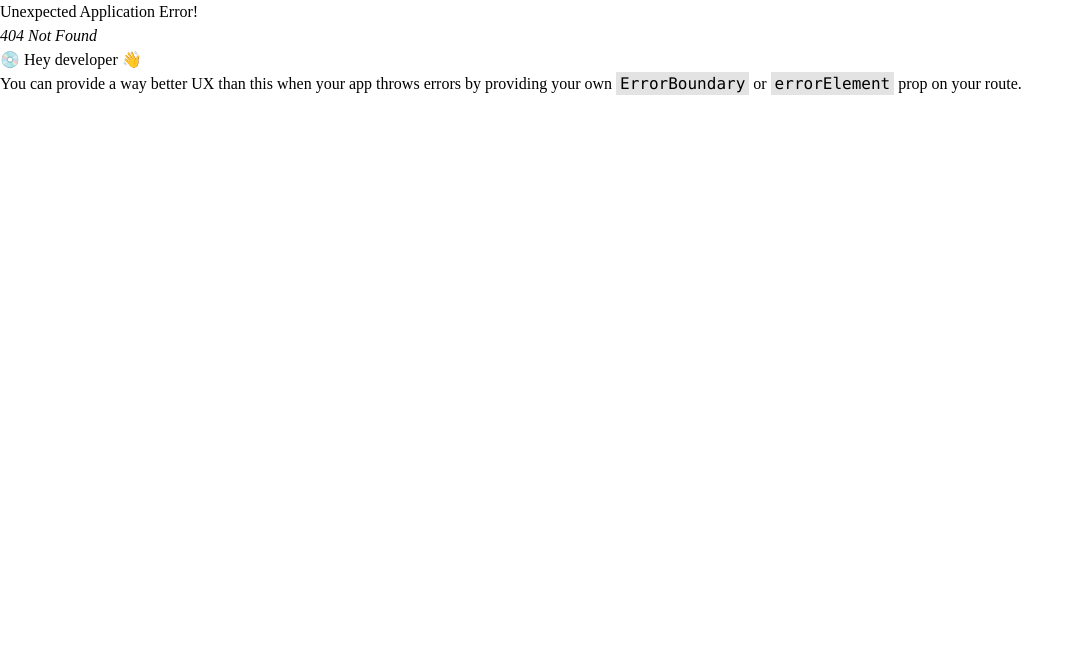
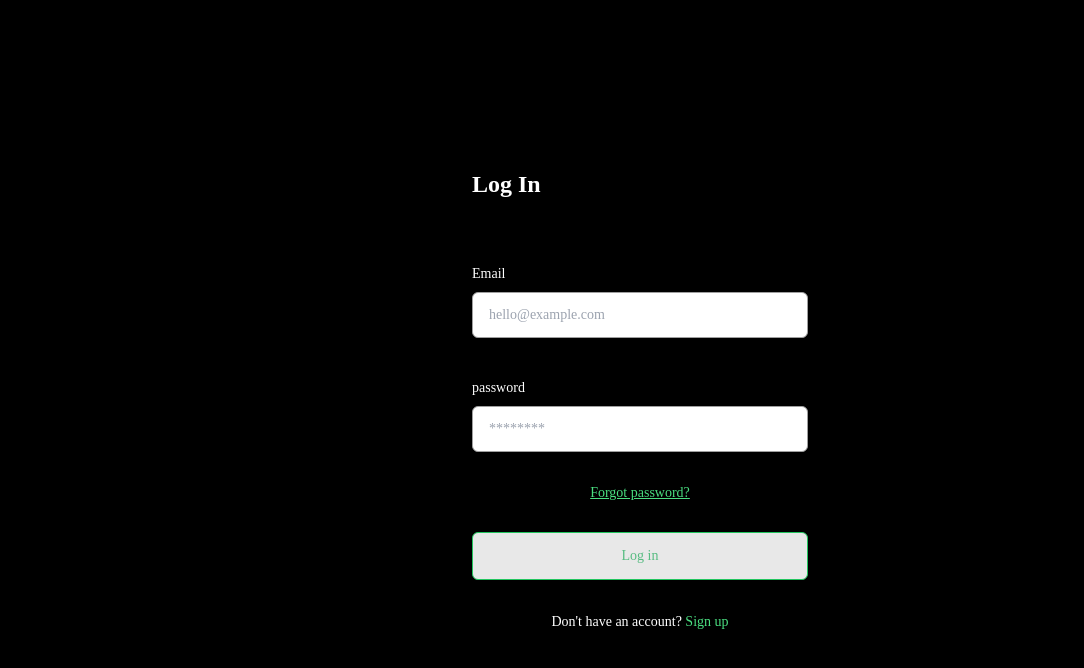
Before and after one commit to AzhuraaaReyy/YoungBloom, a React (Vite) app: page /login in a window 1280 px wide. Before the commit this address had no page. Shown: the top 668 px of the page, without its empty margins (0-1084 px from the left). Built offline with nearby package versions, Linux system fonts and the light colour scheme; a web font is replaced by a local one.

Commit message:
halamanlogin1

```diff
--- a/src/App.jsx
+++ b/src/App.jsx
@@ -5,6 +5,7 @@ import {
 } from "react-router-dom";
 import DashboardPage from "./Pages/Dashboard";
 import HalamanUtama from "./Components/Fragments/HalamanUser";
+import Login from "./Components/Fragments/FormLogin";
 function App() {
   const myRouter = createBrowserRouter([
     {
@@ -14,6 +15,10 @@ function App() {
     {
       path: "/dashboard",
       element: <DashboardPage />,
+    },
+    {
+      path: "/login",
+      element: <Login />,
     },
   ]);
 
--- /dev/null
+++ b/src/Components/Fragments/FormLogin.jsx
@@ -0,0 +1,99 @@
+import LabeledInput from "../Elements/LabeledInput";
+import { useForm } from "react-hook-form";
+import Button from "../Elements/Button";
+import { Link, NavLink } from "react-router-dom";
+const Login = () => {
+  const {
+    register,
+    handleSubmit,
+    formState: { errors, isValid },
+  } = useForm({
+    mode: "onChange",
+  });
+
+  const onErrors = (errors) => console.error(errors);
+  return (
+    <div className="flex items-center justify-center min-h-screen bg-black text-white px-4">
+      <div className="w-full max-w-sm p-6 bg-black rounded-lg">
+        {/* Judul */}
+        <h2 className="text-2xl font-bold mb-6">Log In</h2>
+
+        {/* Form Login */}
+        <div className="mt-16">
+          <form onSubmit={handleSubmit(onErrors)}>
+            <div className="mb-10 ">
+              <LabeledInput
+                label="Email"
+                type="email"
+                placeholder="hello@example.com"
+                name="email"
+                className="bg-black"
+                register={{
+                  ...register("email", {
+                    required: "Email Tidak Boleh Kosong!",
+                    pattern: {
+                      value: /^[A-Z0-9._%+-]+@[A-Z0-9.-]+\.[A-Z]{2,}$/i,
+                      message: "Email tidak valid!",
+                    },
+                  }),
+                }}
+              />
+              {errors?.email && (
+                <div className="text-center text-red-500">
+                  {errors.email.message}
+                </div>
+              )}
+            </div>
+
+            <div className="mb-7">
+              <LabeledInput
+                label="password"
+                type="password"
+                placeholder="********"
+                name="password"
+                register={{
+                  ...register("password", {
+                    required: "Password harus diisi!",
+                  }),
+                }}
+              />
+              {errors?.password && (
+                <div className="text-center text-red-500">
+                  {errors.password.message}{" "}
+                </div>
+              )}
+            </div>
+
+            {/* Lupa Password */}
+            <div className="text-center mb-7">
+              <NavLink to="/forgot-password" className="text-green-400 text-sm underline">
+                Forgot password?
+              </NavLink>
+            </div>
+
+            {/* Tombol Login */}
+            <Button
+              variant={`
+                ${
+                  !isValid ? "bg-gray-05 text-[#58BC82] " : "bg-green-500 text-white"
+                } w-full  border border-green-500 rounded-[50px] "`}
+              type="submit"
+              className="w-full bg-green-500 text-white py-2 rounded-md font-semibold hover:bg-green-600 transition"
+            >
+              Log in
+            </Button>
+          </form>
+
+          {/* Link ke Sign Up */}
+          <div className="text-center mt-8 text-sm">
+            Don't have an account?{" "}
+            <NavLink to="/register" className="text-green-400">
+              Sign up
+            </NavLink>
+          </div>
+        </div>
+      </div>
+    </div>
+  );
+};
+export default Login;
--- a/src/Components/Fragments/FormRegister.jsx
+++ b/src/Components/Fragments/FormRegister.jsx
@@ -0,0 +1,4 @@
+const Register = () => {
+    return ();
+}
+export default Register;
--- a/src/Components/Fragments/HalamanUser.jsx
+++ b/src/Components/Fragments/HalamanUser.jsx
@@ -33,7 +33,7 @@ const HalamanUtama = () => {
             </Button>
           </NavLink>
 
-          <NavLink to="/dashboard">
+          <NavLink to="/login">
             <Button
               variant={
                 " w-full border border-white py-3 rounded-md font-semibold transition mt-4 hover:bg-green-500 hover:text-white hover:border-green-500"
```
Also changed, not shown: src/Components/Fragments/FormSignIn.jsx (deleted).
